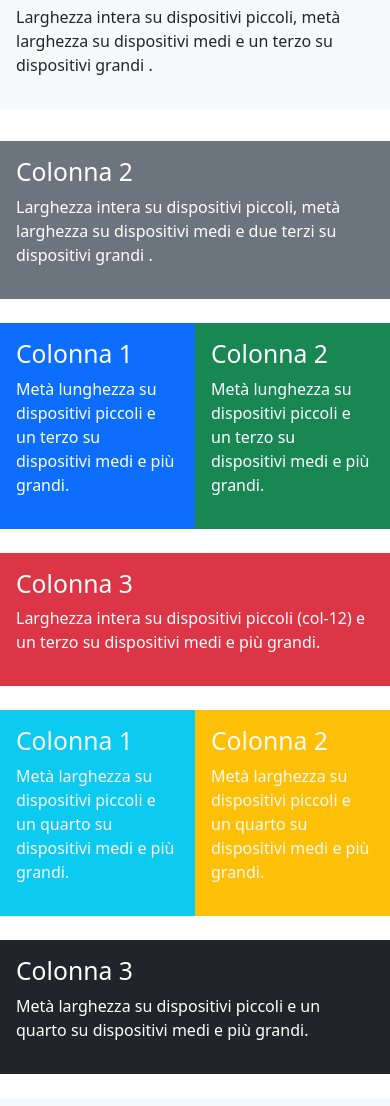
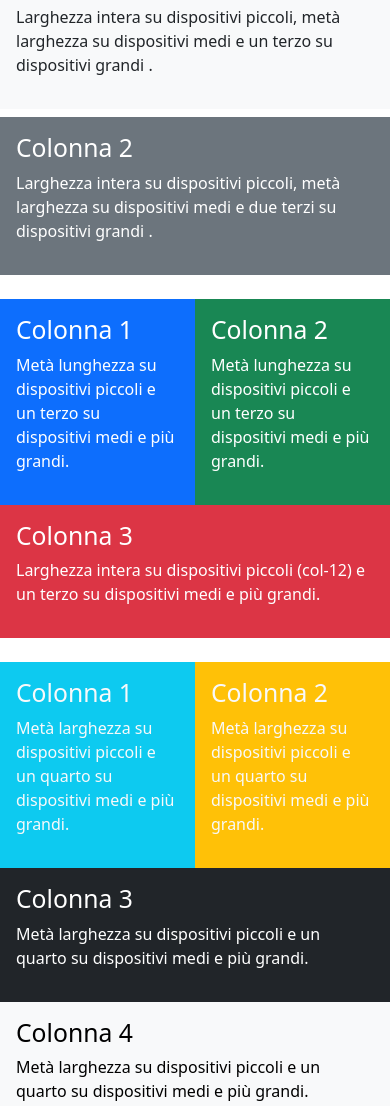
Before and after one commit to GiulioAgnello/htmlcss-bootstrap-layout, a plain HTML site: page index.html in a window 390 px wide. Shown: the part 271-1377 px from the top of the page. Drawn offline with nearby package versions, Linux system fonts and the light colour scheme.

Commit message:
fixmargin

```diff
--- a/index.html
+++ b/index.html
@@ -32,15 +32,15 @@
           </p>
         </div>
       </div>
-      <div class="row">
-        <div class="col-12 col-md-6 col-lg-4 p-3 mb-2 bg-light text-dark mt-4">
+      <div class="row my-4">
+        <div class="col-12 col-md-6 col-lg-4 p-3 mb-2 bg-light text-dark">
           <h2>Colonna 1</h2>
           <p>
             Larghezza intera su dispositivi piccoli, metà larghezza su
             dispositivi medi e un terzo su dispositivi grandi .
           </p>
         </div>
-        <div class="col-12 col-md-6 col-lg-8 text-bg-secondary p-3 mt-4">
+        <div class="col-12 col-md-6 col-lg-8 text-bg-secondary p-3">
           <h2>Colonna 2</h2>
           <p>
             Larghezza intera su dispositivi piccoli, metà larghezza su
@@ -48,22 +48,22 @@
           </p>
         </div>
       </div>
-      <div class="row">
-        <div class="col-6 col-md-4 text-bg-primary p-3 mt-4">
+      <div class="row my-4">
+        <div class="col-6 col-md-4 text-bg-primary p-3">
           <h2>Colonna 1</h2>
           <p>
             Metà lunghezza su dispositivi piccoli e un terzo su dispositivi medi
             e più grandi.
           </p>
         </div>
-        <div class="col-6 col-md-4 text-bg-success p-3 mt-4">
+        <div class="col-6 col-md-4 text-bg-success p-3">
           <h2>Colonna 2</h2>
           <p>
             Metà lunghezza su dispositivi piccoli e un terzo su dispositivi medi
             e più grandi.
           </p>
         </div>
-        <div class="col-12 col-md-4 text-bg-danger p-3 mt-4">
+        <div class="col-12 col-md-4 text-bg-danger p-3">
           <h2>Colonna 3</h2>
           <p>
             Larghezza intera su dispositivi piccoli (col-12) e un terzo su
@@ -71,29 +71,29 @@
           </p>
         </div>
       </div>
-      <div class="row">
-        <div class="col-6 col-md-3 text-light text-bg-info p-3 mt-4">
+      <div class="row my-4">
+        <div class="col-6 col-md-3 text-light text-bg-info p-3">
           <h2>Colonna 1</h2>
           <p>
             Metà larghezza su dispositivi piccoli e un quarto su dispositivi
             medi e più grandi.
           </p>
         </div>
-        <div class="col-6 col-md-3 text-light text-bg-warning p-3 mt-4">
+        <div class="col-6 col-md-3 text-light text-bg-warning p-3">
           <h2>Colonna 2</h2>
           <p>
             Metà larghezza su dispositivi piccoli e un quarto su dispositivi
             medi e più grandi.
           </p>
         </div>
-        <div class="col-12 col-md-3 text-bg-dark p-3 mt-4">
+        <div class="col-12 col-md-3 text-bg-dark p-3">
           <h2>Colonna 3</h2>
           <p>
             Metà larghezza su dispositivi piccoli e un quarto su dispositivi
             medi e più grandi.
           </p>
         </div>
-        <div class="col-12 col-md-3 text-bg-light p-3 mt-4">
+        <div class="col-12 col-md-3 text-bg-light p-3">
           <h2>Colonna 4</h2>
           <p>
             Metà larghezza su dispositivi piccoli e un quarto su dispositivi
```
